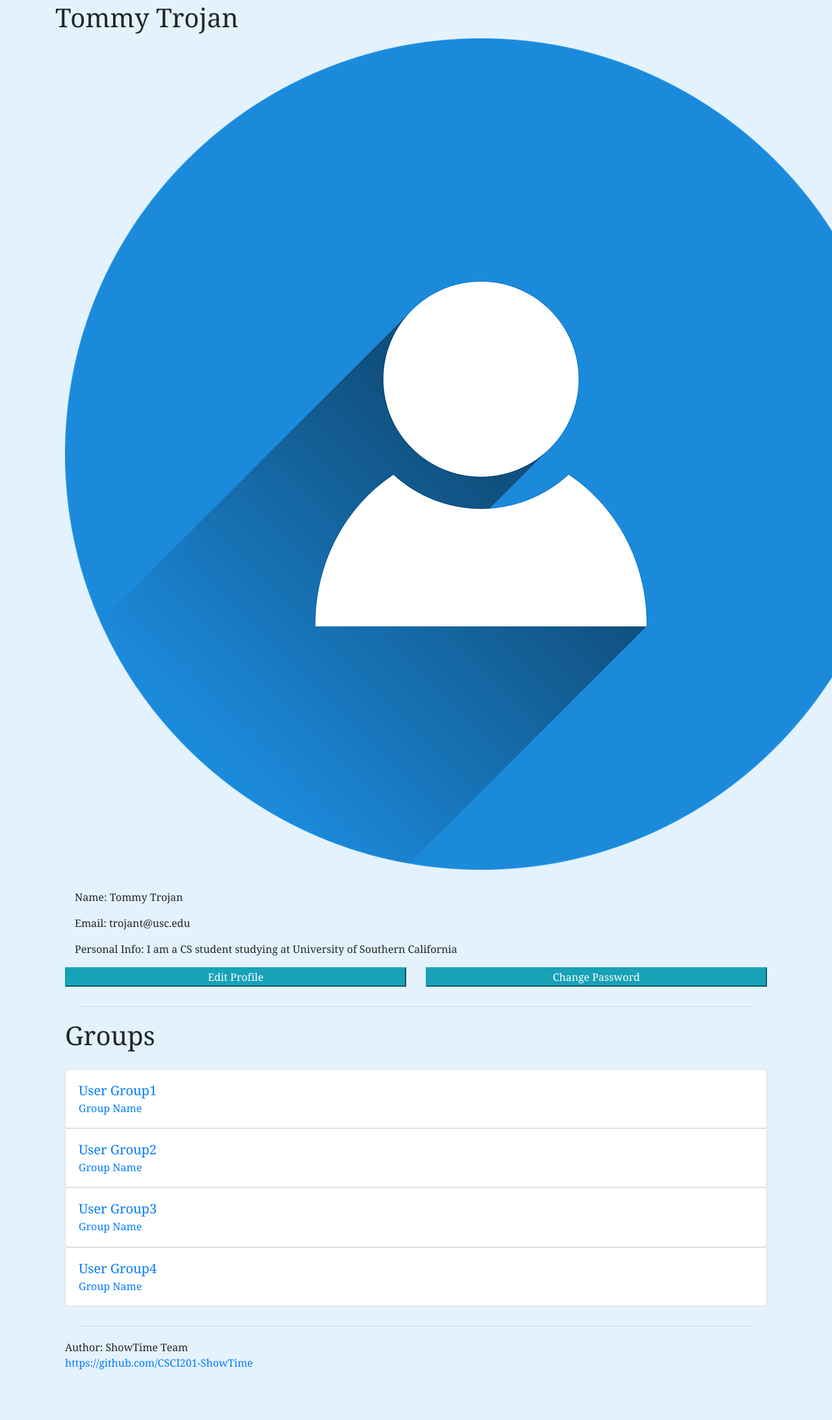
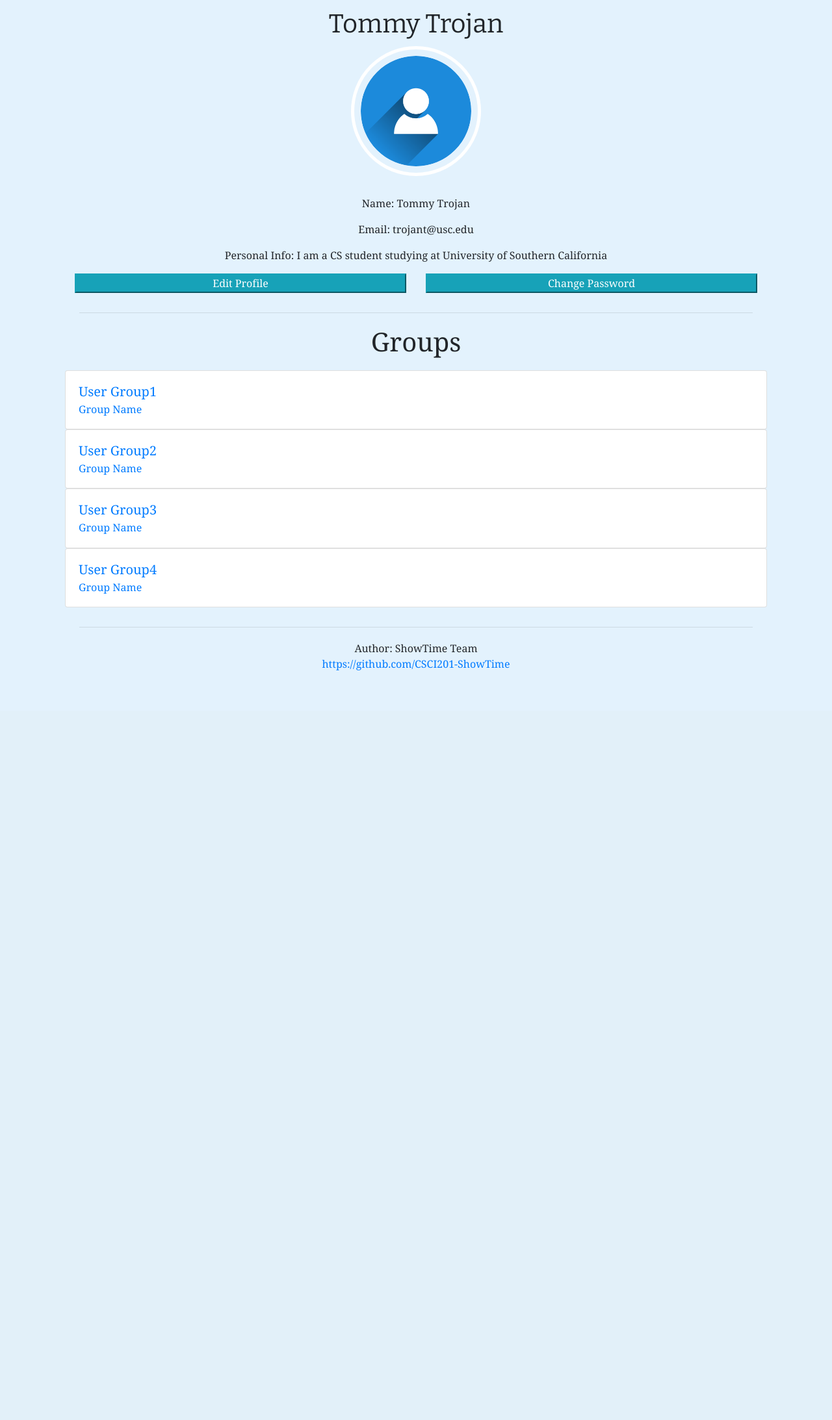
Before and after one commit to CSCI201-ShowTime/front-end, a PHP site: page /account_page.html in a window 1280 px wide; the page is wider, and only the part inside the window is pictured. Shown: the part 57-2243 px from the top of that part at 65% size. After the commit the page ends 1089 px from the top of that part, so only its background shows below. Run offline with PHP 8.4, Linux system fonts and the light colour scheme.

Commit message:
more css

```diff
--- a/style.css
+++ b/style.css
@@ -149,23 +149,31 @@ body {
 	margin-left: 10px;
 	font-size: 90%;
 }
+.avatar {
+	margin: auto;
+  border: 5px solid white;
+  padding: 10px;
+  vertical-align: middle;
+  width: 200px;
+  height: 200px;
+  border-radius: 50%;
+}
+.img-container-block {
+	width:20px;
+ height:20px;
+	text-align: center;
+}
+.center-align{
+	margin: auto;
+	padding: auto;
+	 text-align: center;
 
-/*budget.html*/
-#chart_wrap {
-    width: 80%;
-    height: 400px;
-    margin: auto;
 }
-
-#chart_div {
-    width:100%;
-    height:400px;
+.title h1{
+	margin: 10px;
+	text-align: center;
+	font-family: "Bitter", "monospace";
 }
-
-#transactions {
-	width: 80%;
-	margin-left: 10%;
-	margin-right: 10%;
-	padding-left: 10px;
-	padding-right: 10px;
+.group-block{
+	background-color: ""
 }
```
